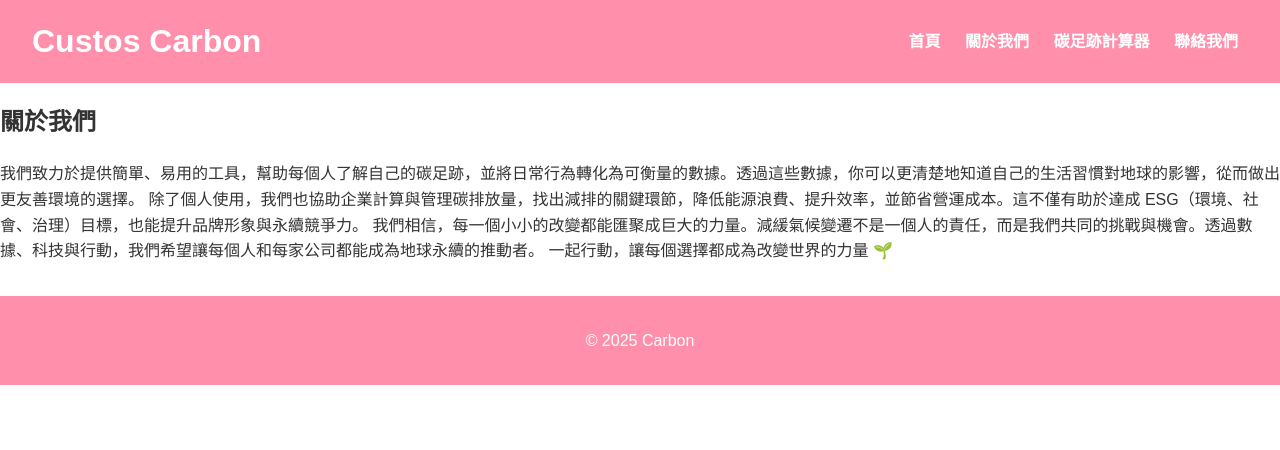
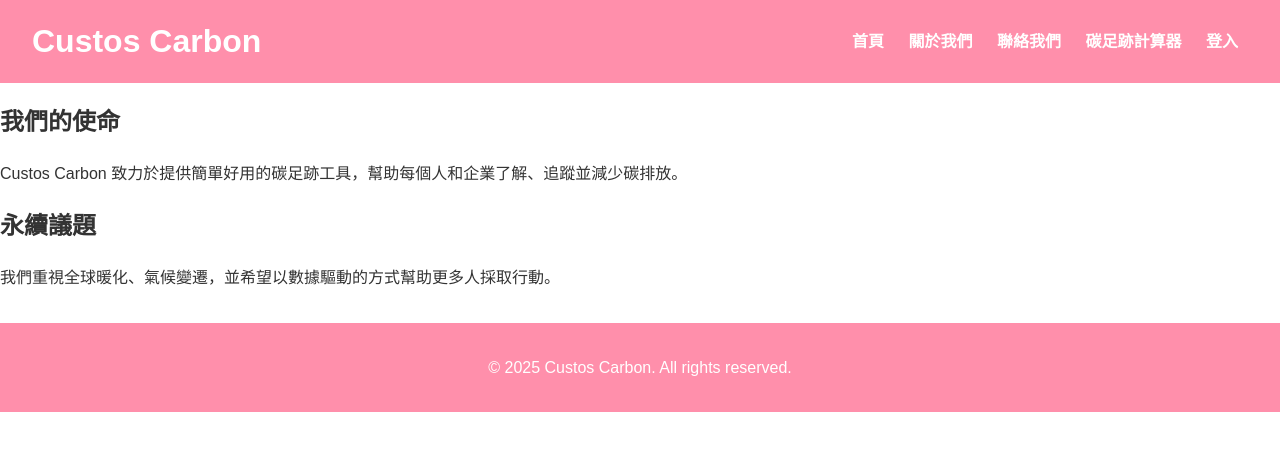
Before and after one commit to Bella0519/custo, a plain HTML site: page about.html in a window 1280 px wide. Drawn offline with Linux system fonts and the light colour scheme; files that its build step writes are made by us from their sources.

Commit message:
Update about.html

```diff
--- a/about.html
+++ b/about.html
@@ -2,30 +2,37 @@
 <html lang="zh">
 <head>
   <meta charset="UTF-8">
-  <title>關於我們 - Carbon</title>
-  <link rel="stylesheet" href="style.css">
+  <meta name="viewport" content="width=device-width, initial-scale=1.0">
+  <title>關於我們｜Custos Carbon</title>
+  <link rel="stylesheet" href="css/style.css">
 </head>
 <body>
   <header>
     <h1>Custos Carbon</h1>
     <nav>
       <a href="index.html">首頁</a>
-      <a href="about.html">關於我們</a>
-      <a href="calculator.html">碳足跡計算器</a>
+      <a href="about.html" class="active">關於我們</a>
       <a href="contact.html">聯絡我們</a>
+      <a href="calculator.html" id="calculatorLink">碳足跡計算器</a>
+      <a href="login.html" id="loginLink">登入</a>
+      <a href="#" id="logoutLink" style="display:none;">登出</a>
     </nav>
   </header>
 
   <main>
-    <h2>關於我們</h2>
-    <p>我們致力於提供簡單、易用的工具，幫助每個人了解自己的碳足跡，並將日常行為轉化為可衡量的數據。透過這些數據，你可以更清楚地知道自己的生活習慣對地球的影響，從而做出更友善環境的選擇。
-除了個人使用，我們也協助企業計算與管理碳排放量，找出減排的關鍵環節，降低能源浪費、提升效率，並節省營運成本。這不僅有助於達成 ESG（環境、社會、治理）目標，也能提升品牌形象與永續競爭力。
-我們相信，每一個小小的改變都能匯聚成巨大的力量。減緩氣候變遷不是一個人的責任，而是我們共同的挑戰與機會。透過數據、科技與行動，我們希望讓每個人和每家公司都能成為地球永續的推動者。
-    一起行動，讓每個選擇都成為改變世界的力量 🌱</p>
+    <section class="about-section">
+      <h2>我們的使命</h2>
+      <p>Custos Carbon 致力於提供簡單好用的碳足跡工具，幫助每個人和企業了解、追蹤並減少碳排放。</p>
+
+      <h2>永續議題</h2>
+      <p>我們重視全球暖化、氣候變遷，並希望以數據驅動的方式幫助更多人採取行動。</p>
+    </section>
   </main>
 
   <footer>
-    <p>© 2025 Carbon</p>
+    <p>© 2025 Custos Carbon. All rights reserved.</p>
   </footer>
+
+  <script src="js/auth.js"></script>
 </body>
 </html>
```
